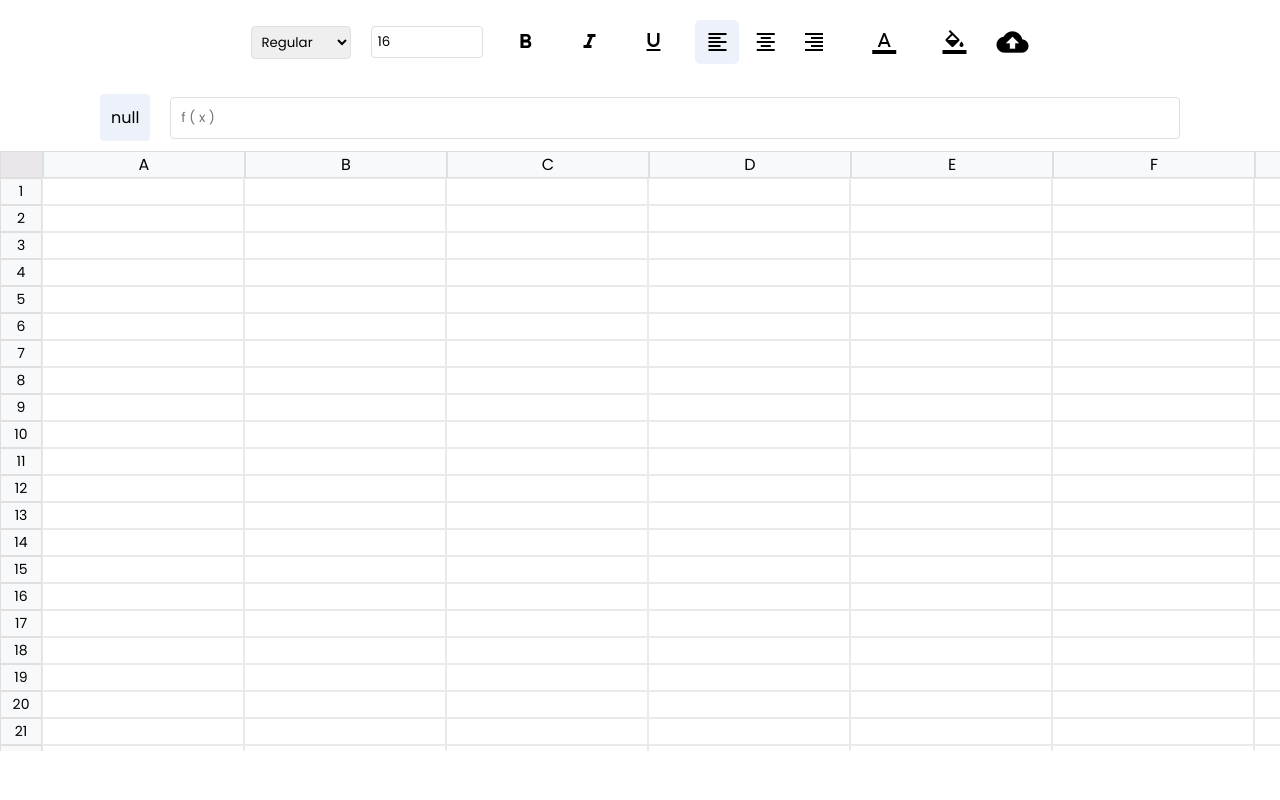
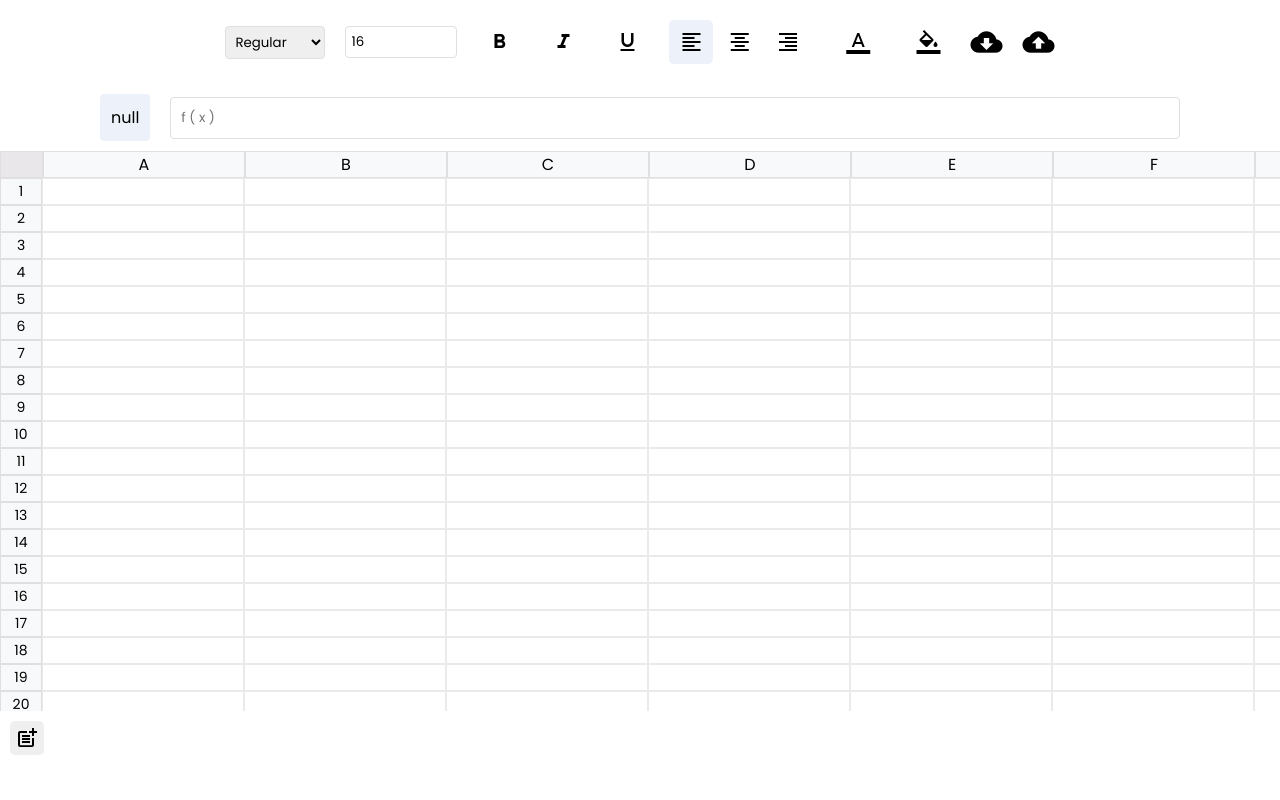
Before and after one commit to debasisnayak12/Google-Sheet-Clone, a plain HTML site: page index.html in a window 1280 px wide. Drawn offline with Linux system fonts and the light colour scheme.

Commit message:
project complete

```diff
--- a/functionality.js
+++ b/functionality.js
@@ -1,6 +1,7 @@
 let activeCellId = null;
 
 const activeCellElement = document.getElementById('active-cell');
+
 const form = document.querySelector('.form');
 const state = {};
 
@@ -22,7 +23,7 @@ function onChangeCellText(event){
     if(state[activeCellId]){
         state[activeCellId].text = changedText;
     }else{
-        state[activeCellId] = { ...defaultStyles, text:changedText };
+        state[activeCellId] = { ...defaultStyles, text: changedText };
     }
 }
 
@@ -97,10 +98,19 @@ function resetForm(styles){
 
 function exportData(){
     const jsonData = JSON.stringify(state);
-    const blob = new Blob([jsonData], {type:"text/plain"});
+    console.log(jsonData);
+    const blob = new Blob([jsonData], { type: "text/plain" });
+
     const url = URL.createObjectURL(blob);
     const link = document.createElement("a");
     link.download = "data.json";
     link.href = url;
     link.click();
 }
+
+
+function importData() {
+  const input = document.createElement("input");
+  input.type = "file";
+  input.click();
+}
--- a/index.html
+++ b/index.html
@@ -46,7 +46,8 @@
                 <input type="color" value="#ffffff" name="bgColor" id="bgcolor" />
                 <label for="bgcolor" class="material-icons">format_color_fill</label>
             </div>
-            <span onclick="exportData()" id="export" class="material-icons">cloud_upload</span>
+            <span onclick="exportData()" id="export" class="material-icons">cloud_download</span>
+            <span onclick="importData()" id="import" class="material-icons">cloud_upload</span>
         </form>
     </div>
     <div id="cell-state">
@@ -62,6 +63,11 @@
             <div id="body-container"></div>
         </div>
     </div>
+    <div class="footer">
+        <button class="material-icons new-sheet">
+            post_add
+        </button>
+    </div>
 
     <script src="functionality.js"></script>
     <script src="script.js"></script>
--- a/style.css
+++ b/style.css
@@ -6,7 +6,7 @@
 
 #root{
     width: 100vw;
-    height: 75vh;
+    height: 70vh;
     overflow: scroll;
     position: relative;
 }
@@ -64,6 +64,7 @@
     height: 25px;
     min-width: 200px;
     border: 0.1px solid #eaeaea;
+    overflow: hidden;
 }
 .cell:focus{
     border: none;
@@ -73,7 +74,15 @@
     margin-inline: 2px;
 }
 
-#export{
+#export,#import{
     cursor: pointer;
     font-size: 32px !important;
 }
+
+.new-sheet{
+    border: none;
+    padding: 5px;
+    margin: 10px;
+    border-radius: 5px;
+    cursor: pointer;
+}
```
